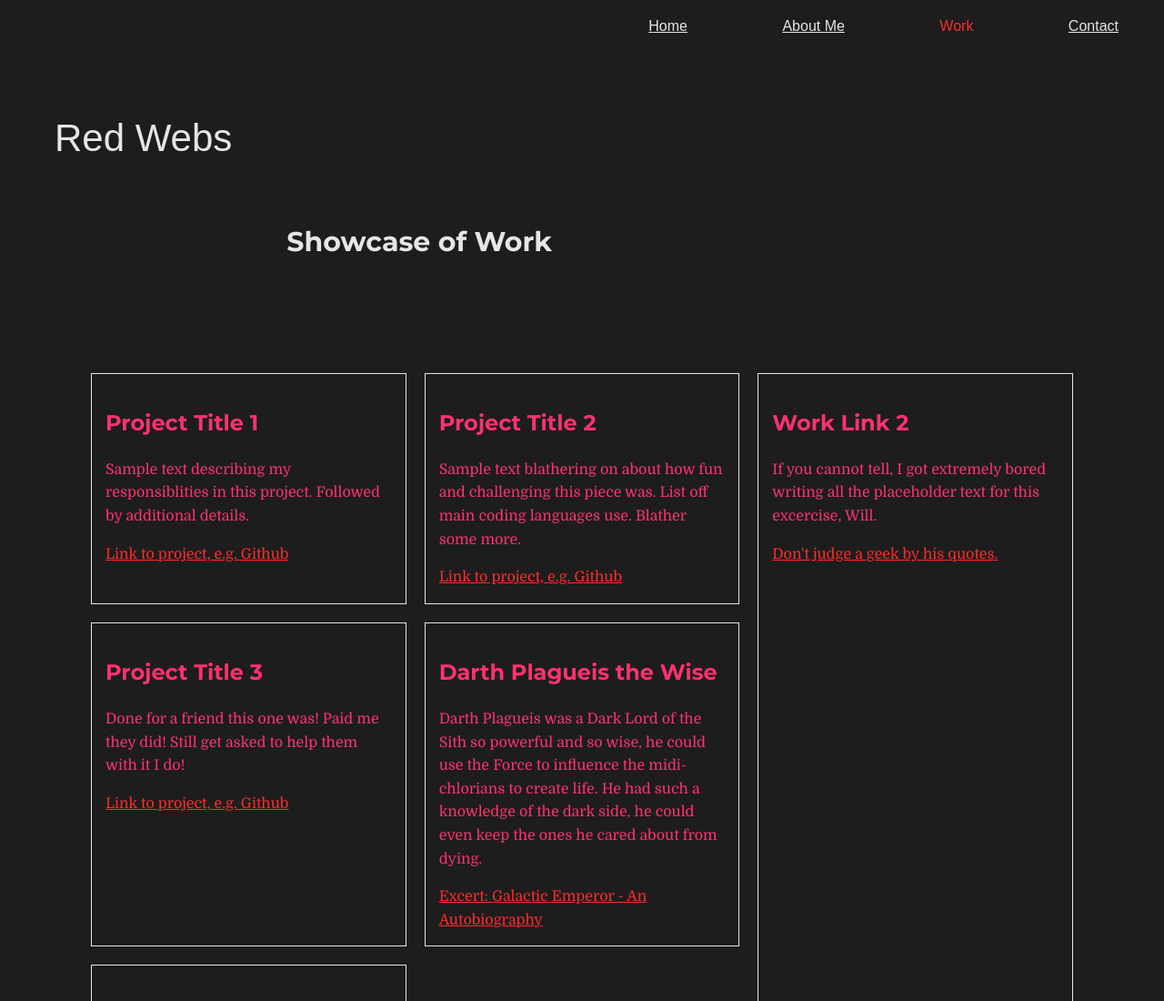
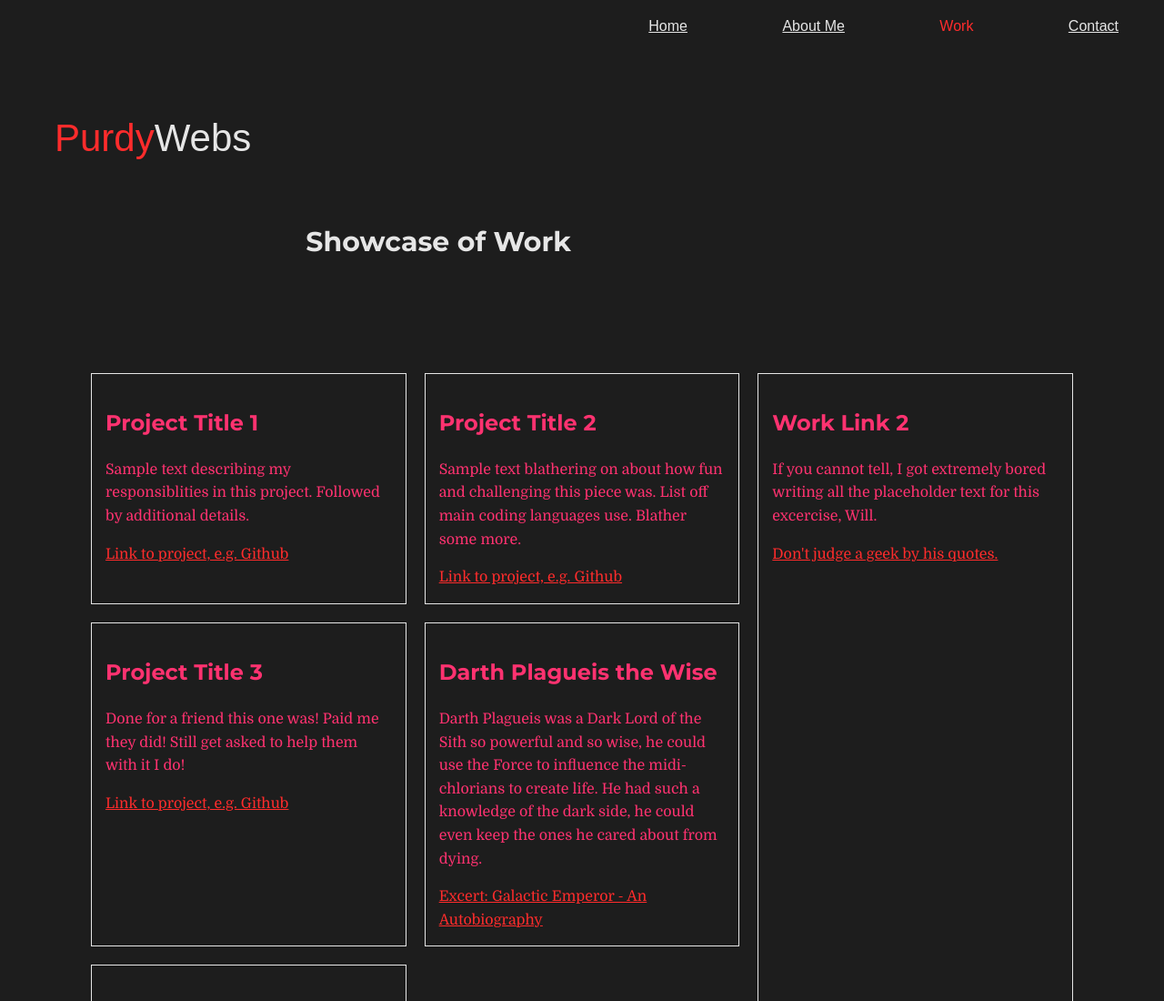
Before and after one commit to jepurdy313/JP-Portoflio, a plain HTML site: page work.html in a window 1280 px wide. Shown: the top 1100 px of the page at 91% size. Drawn offline with nearby package versions, Linux system fonts and the light colour scheme; a web font is replaced by a local one.

Commit message:
Title and Logo Adjustment
Changed the page title and logo styling for the following pages:

/index.html
/about.html
/contact.html
/work.html

```diff
--- a/CSS/style.production.css
+++ b/CSS/style.production.css
@@ -29,6 +29,9 @@ body {
   font-weight: 400;
   font-size: 16px;
   line-height: 1.6;
+}
+.logo__red {
+  color: #ff2c2c;
 }
 
 h1 {
--- a/CSS/styles.css
+++ b/CSS/styles.css
@@ -26,6 +26,9 @@ body {
   font-weight: 400;
   font-size: 16px;
   line-height: 1.6;
+}
+.title__red {
+  color: var(--red);
 }
 
 h1 {
--- a/work.html
+++ b/work.html
@@ -8,14 +8,14 @@
     <link rel="stylesheet" type="text/css" href="https://cdnjs.cloudflare.com/ajax/libs/normalize/8.0.1/normalize.min.css">
     <link href="https://fonts.googleapis.com/css2?family=Domine:wght@400;700&family=Montserrat:wght@700&&family=Baumans&display=swap" rel="stylesheet">
     <link rel="stylesheet" type="text/css" href="css/style.production.css">
-    <title>Red Webs</title>
+    <title>PurdyWebs - Previous Projects</title>
 </head>
 
 <body>
     <header class="page-header">
     <section>
     <!--Logo!-->
-        <p class="logo">Red Webs</p>
+        <p class="logo"><span class="logo__red">Purdy</span>Webs</p>
         <nav class="navigation page-header__item">
             <ul role="menubar" class="nav-list page-header__item">
                 <li role="presentation"><a href="index.html" role="menuitem" class="nav-list__item">Home</a></li>
```
Also changed, not shown: about.html (+2 -2 lines), contact.html (+2 -2 lines), index.html (+2 -2 lines).
